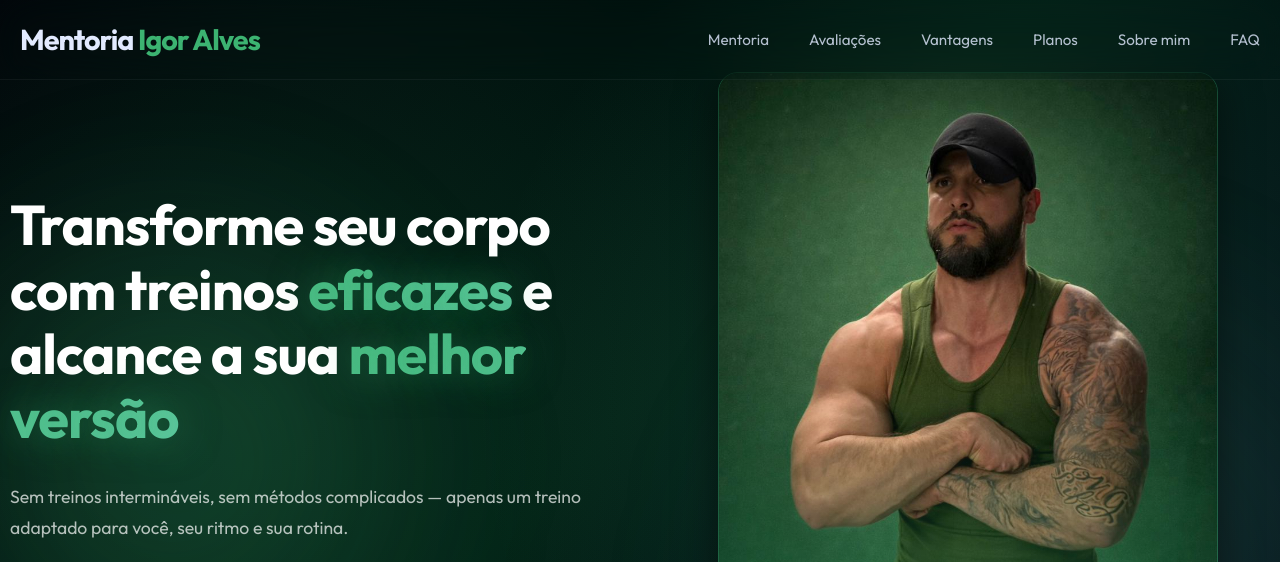
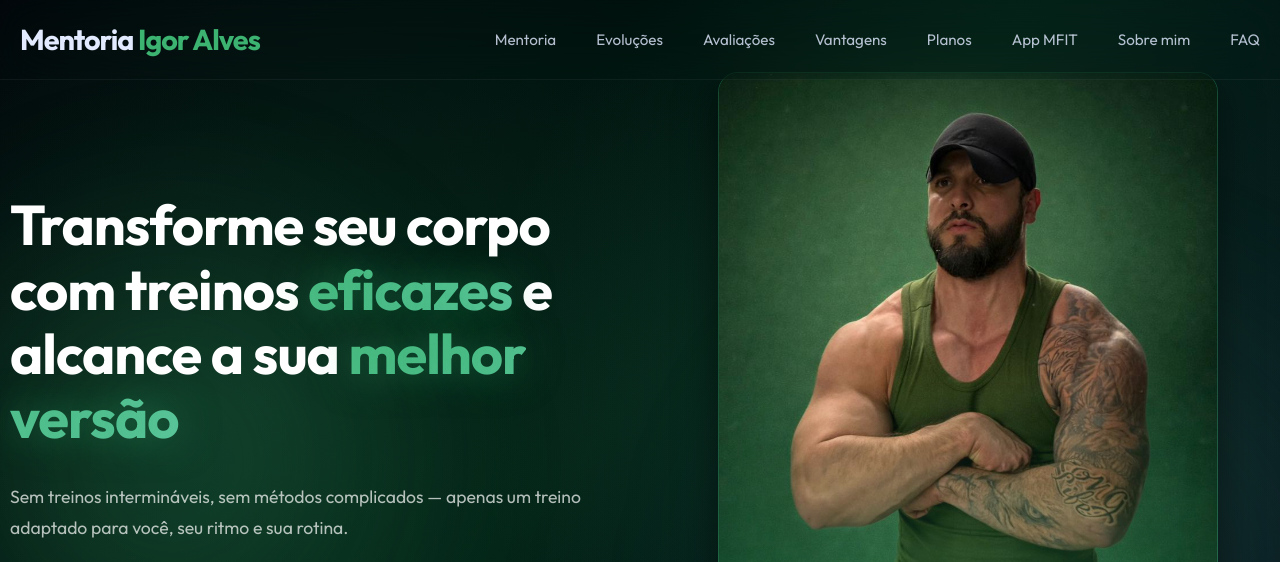
Before and after one commit to victoralsp/lp-treino, a website built with Vite: page index.html in a window 1280 px wide. Shown: the top 562 px of the page. Built offline with nearby package versions, Linux system fonts and the light colour scheme; animation ran at ten frames a second.

Commit message:
add new slider about evolution

```diff
--- a/index.html
+++ b/index.html
@@ -30,10 +30,11 @@
         </div>
         <ul class="nav-list">
           <li><a href="#mentoria">Mentoria</a></li>
-          <!-- <li><a href="#evolucao-alunos">Resultados</a></li> -->
+          <li><a href="#evolucao-alunos">Evoluções</a></li>
           <li><a href="#testimonials">Avaliações</a></li>
           <li><a href="#benefits">Vantagens</a></li>
           <li><a href="#planos">Planos</a></li>
+          <li><a href="#app-mfit">App MFIT</a></li>
           <li><a href="#sobre">Sobre mim</a></li>
           <li><a href="#faq">FAQ</a></li>
         </ul>
```
